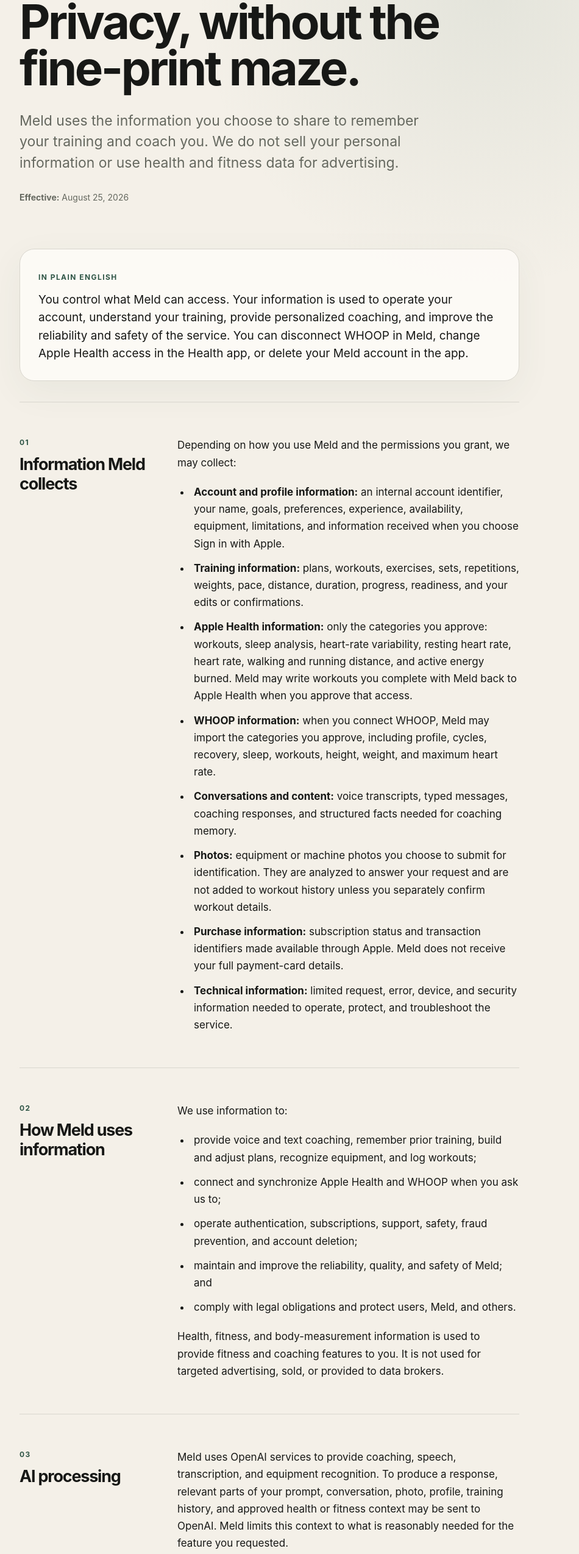
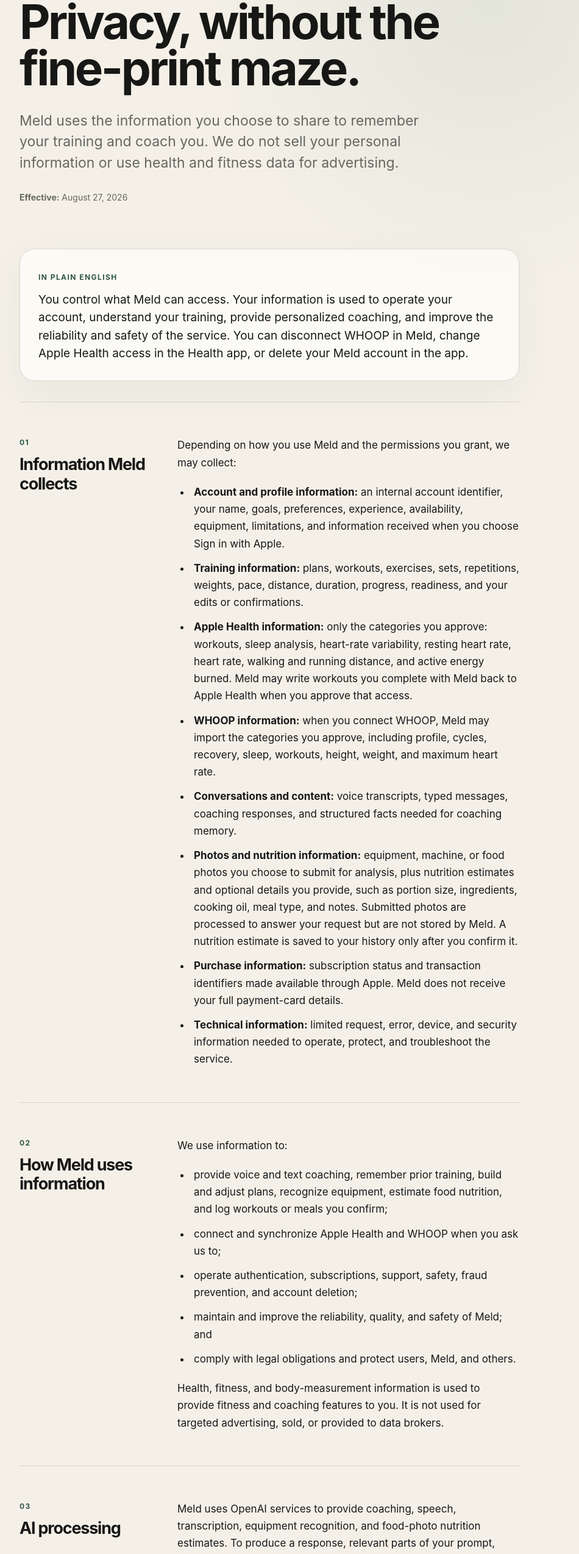
Before and after one commit to JDCR-GH/meld-privacy, a Next.js app: page /meld-privacy/ in a window 1280 px wide. Shown: the part 234-2783 px from the top of the page at 61% size, without its empty margins (198-1148 px from the left). Built offline with nearby package versions, Linux system fonts and the light colour scheme.

Commit message:
Document food photo nutrition privacy

```diff
--- a/app/page.tsx
+++ b/app/page.tsx
@@ -22,7 +22,7 @@
             training and coach you. We do not sell your personal information or
             use health and fitness data for advertising.
           </p>
-          <p className="effective"><strong>Effective:</strong> August 25, 2026</p>
+          <p className="effective"><strong>Effective:</strong> August 27, 2026</p>
         </div>
       </header>
 
@@ -46,7 +46,7 @@
             <li><strong>Apple Health information:</strong> only the categories you approve: workouts, sleep analysis, heart-rate variability, resting heart rate, heart rate, walking and running distance, and active energy burned. Meld may write workouts you complete with Meld back to Apple Health when you approve that access.</li>
             <li><strong>WHOOP information:</strong> when you connect WHOOP, Meld may import the categories you approve, including profile, cycles, recovery, sleep, workouts, height, weight, and maximum heart rate.</li>
             <li><strong>Conversations and content:</strong> voice transcripts, typed messages, coaching responses, and structured facts needed for coaching memory.</li>
-            <li><strong>Photos:</strong> equipment or machine photos you choose to submit for identification. They are analyzed to answer your request and are not added to workout history unless you separately confirm workout details.</li>
+            <li><strong>Photos and nutrition information:</strong> equipment, machine, or food photos you choose to submit for analysis, plus nutrition estimates and optional details you provide, such as portion size, ingredients, cooking oil, meal type, and notes. Submitted photos are processed to answer your request but are not stored by Meld. A nutrition estimate is saved to your history only after you confirm it.</li>
             <li><strong>Purchase information:</strong> subscription status and transaction identifiers made available through Apple. Meld does not receive your full payment-card details.</li>
             <li><strong>Technical information:</strong> limited request, error, device, and security information needed to operate, protect, and troubleshoot the service.</li>
           </ul>
@@ -55,7 +55,7 @@
         <PolicySection number="02" title="How Meld uses information">
           <p>We use information to:</p>
           <ul>
-            <li>provide voice and text coaching, remember prior training, build and adjust plans, recognize equipment, and log workouts;</li>
+            <li>provide voice and text coaching, remember prior training, build and adjust plans, recognize equipment, estimate food nutrition, and log workouts or meals you confirm;</li>
             <li>connect and synchronize Apple Health and WHOOP when you ask us to;</li>
             <li>operate authentication, subscriptions, support, safety, fraud prevention, and account deletion;</li>
             <li>maintain and improve the reliability, quality, and safety of Meld; and</li>
@@ -65,8 +65,8 @@
         </PolicySection>
 
         <PolicySection number="03" title="AI processing">
-          <p>Meld uses OpenAI services to provide coaching, speech, transcription, and equipment recognition. To produce a response, relevant parts of your prompt, conversation, photo, profile, training history, and approved health or fitness context may be sent to OpenAI. Meld limits this context to what is reasonably needed for the feature you requested.</p>
-          <p>AI output can be incomplete or wrong. Meld is a fitness coaching tool, not a medical provider, and it does not diagnose or treat medical conditions. Stop exercising and seek qualified medical help when appropriate.</p>
+          <p>Meld uses OpenAI services to provide coaching, speech, transcription, equipment recognition, and food-photo nutrition estimates. To produce a response, relevant parts of your prompt, conversation, photo, profile, training history, nutrition history, and approved health or fitness context may be sent to OpenAI. Meld limits this context to what is reasonably needed for the feature you requested.</p>
+          <p>AI output can be incomplete or wrong. Food-photo calories and macronutrients are estimates, especially when ingredients, cooking methods, or portions are not visible. Meld is a fitness coaching tool, not a medical provider, and it does not diagnose or treat medical conditions. Stop exercising and seek qualified medical help when appropriate.</p>
         </PolicySection>
 
         <PolicySection number="04" title="When information is shared">
@@ -88,7 +88,7 @@
         </PolicySection>
 
         <PolicySection number="05" title="Retention and deletion">
-          <p>We retain account, coaching, and training information while your account is active and as needed to provide Meld. We may retain limited records longer when reasonably necessary for security, dispute resolution, legal compliance, or enforcement. Backup copies may remain for a limited period before they are overwritten.</p>
+          <p>We retain account, coaching, training, and confirmed nutrition information while your account is active and as needed to provide Meld. Food and equipment photos are processed for the requested analysis and are not stored by Meld. You can delete individual nutrition entries in the app. We may retain limited records longer when reasonably necessary for security, dispute resolution, legal compliance, or enforcement. Backup copies may remain for a limited period before they are overwritten.</p>
           <p>You can delete your account from Meld&apos;s profile settings. Account deletion removes your Meld account and associated server-side product data, subject to the limited exceptions above. Disconnecting WHOOP revokes Meld&apos;s connection and deletes its stored access credentials, stopping future WHOOP synchronization. Information already imported into your Meld history remains until you delete it or delete your account.</p>
         </PolicySection>
 
@@ -96,7 +96,7 @@
           <ul>
             <li>Choose which Apple Health categories to approve, and change access later in the Health app.</li>
             <li>Connect or disconnect WHOOP from Meld&apos;s profile settings.</li>
-            <li>Correct profile and workout information through Meld.</li>
+            <li>Correct profile and workout information, or delete saved nutrition entries, through Meld.</li>
             <li>Delete your Meld account and associated server-side product data in the app.</li>
             <li>Contact us to ask about access, correction, deletion, restriction, portability, or objection rights available where you live.</li>
           </ul>
```
Also changed, not shown: 12 other files (tests, documents, lock files or other folders).
